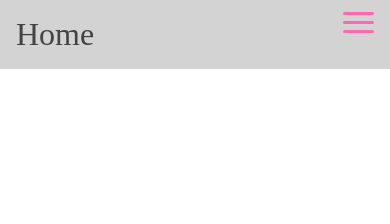
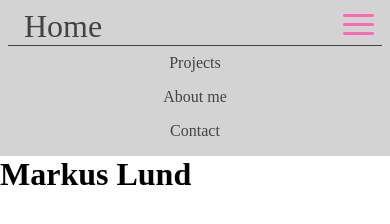
Before and after one commit to mark394e/personal_portfolio, a website built with Vite: page index.html in a window 390 px wide. Both pictures are taken after a click on the link 358 px from the left and 22 px from the top of the page. Built offline with nearby package versions, Linux system fonts and the light colour scheme.

Commit message:
det var alt for idag 28/10

```diff
--- a/index.html
+++ b/index.html
@@ -4,7 +4,7 @@
     <meta charset="UTF-8" />
     <!-- <link rel="icon" type="image/svg+xml" href="/vite.svg" /> -->
     <meta name="viewport" content="width=device-width, initial-scale=1.0" />
-    <title>Velkommen</title>
+    <title>Markus Lund | Front End Developer</title>
   </head>
   <body>
     <main>
@@ -25,6 +25,9 @@
           </ul>
         </div>
       </nav>
+      <header>
+        <h1>Markus Lund</h1>
+      </header>
     </main>
     <script type="module" src="/main.js"></script>
   </body>
--- a/main.js
+++ b/main.js
@@ -1 +1,9 @@
 import "./style.scss";
+
+const toggleBtn = document.querySelector(".toggle-btn");
+
+const navbarLinks = document.querySelector(".navbar-links");
+
+toggleBtn.addEventListener("click", () => {
+  navbarLinks.classList.toggle("active");
+});
--- a/sass/layout/_nav.scss
+++ b/sass/layout/_nav.scss
@@ -3,9 +3,10 @@
 
 nav {
   display: flex;
-  justify-content: space-around;
+  justify-content: space-between;
   background-color: variables.$nav-background-color;
   align-items: center;
+  padding: 0.5rem;
   @include mixins.bp-small {
     flex-direction: column;
     align-items: flex-start;
@@ -13,13 +14,17 @@ nav {
       width: 100%;
       display: none;
     }
+    .navbar-links.active {
+      display: flex;
+      border-top: 1px solid #434343;
+    }
   }
 
   .home a {
     text-decoration: none;
     color: variables.$link-color;
     display: block;
-    padding: 1rem;
+    margin-left: 1rem;
     font-size: 2rem;
   }
   ul {
@@ -40,9 +45,6 @@ nav {
     @include mixins.bp-small {
       width: 100%;
       text-align: center;
-      &:active {
-        display: flex;
-      }
     }
   }
 
@@ -59,13 +61,14 @@ nav {
 
 .toggle-btn {
   position: absolute;
-  top: 0.75rem;
+  top: 0.9rem;
   right: 1rem;
   display: none;
   @include mixins.bp-small {
     display: flex;
     flex-direction: column;
     justify-content: space-between;
+    align-self: center;
   }
 
   width: 31px;
```
